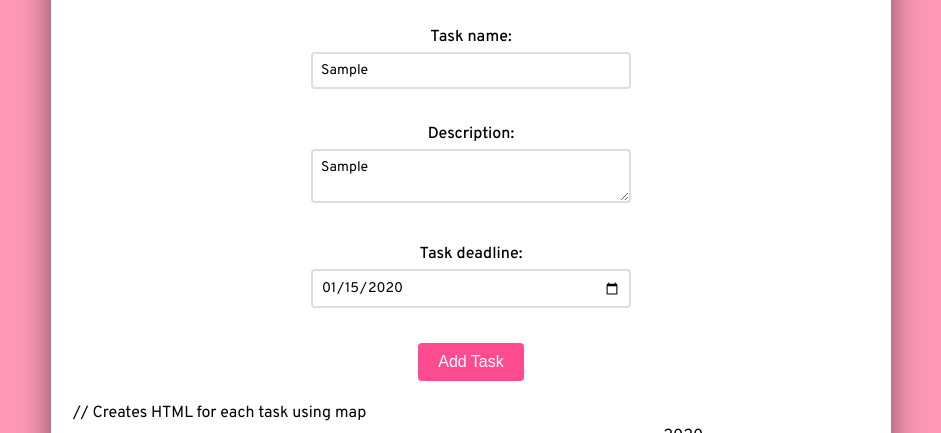
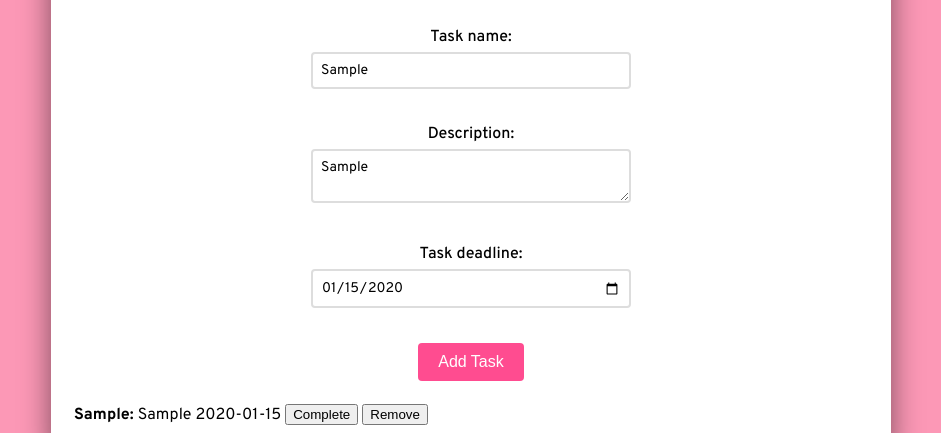
Before and after one commit to Oreo-cake/task-tracker, a plain HTML site: page index.html in a window 1280 px wide. Both pictures are taken after typing "Sample", "Sample", "2020-01-15" into the empty fields and a click on the button "Add Task". Shown: the part 365-798 px from the top of the page, without its empty margins (169-1110 px from the left). Drawn offline with Linux system fonts and the light colour scheme.

Commit message:
fixed output errors

```diff
--- a/index.html
+++ b/index.html
@@ -30,6 +30,6 @@
            <!-- Task table content here -->
        </table> <!-- Closes table -->
    </div> <!-- Closes container div -->
-   <script src="script.js"></script> <!-- Links to JavaScript file -->
+   <script src="script.js?v=3"></script> <!-- Links to JavaScript file with cache busting -->
 </body> <!-- Closes body -->
 </html> <!-- Closes HTML document -->
--- a/script.js
+++ b/script.js
@@ -21,8 +21,6 @@
     const taskDeadline = document.getElementById('taskDeadline').value; // Gets task deadline from date input
     // TODO: Validate input fields
     if (!taskName|| !taskDeadline) { // Checks if task name and deadline are filled
-    https://md2pdf.netlify.app // Random URL (appears to be a mistake)
-    8/9 // Number 8/9 (appears to be a mistake)
            alert('Task name and deadline are required!'); // Shows alert if required fields are empty
            return; // Stops function if validation fails
        }
@@ -32,19 +30,39 @@
        render(); // Calls render function to update display
     }
     // Function to render tasks in the table
-    function render() { // Defines function to display tasks
-       // TODO: Use array methods to create a new table row of data for each item in the arr
-         // I added a colon after task.name to clearly separate task name from task desc
+    function render() { // Defines function to display tasks without using template strings
+       taskTable.innerHTML = ''; // Clear the table content
+       tasks.forEach(task => {
+           const row = document.createElement('tr');
 
-       taskTable.innerHTML = tasks.map(task => ` // Creates HTML for each task using map
-           <tr> // Creates table row
-               <td>${task.name}:</td> // Creates cell with task name and colon
-               <td>${task.description}</td> // Creates cell with task description
-               <td>${task.deadline}</td> // Creates cell with task deadline
-               <td><button onclick="markTaskComplete(this)">Complete</button></td> // Creates cell with Complete button
-               <td><button onclick="removeTask(this)">Remove</button></td> // Creates cell with Remove button
-           </tr> // Closes table row
-       `).join(''); // Joins all HTML strings together
+           const nameCell = document.createElement('td');
+           nameCell.textContent = `${task.name}:`;
+           row.appendChild(nameCell);
+
+           const descCell = document.createElement('td');
+           descCell.textContent = task.description;
+           row.appendChild(descCell);
+
+           const deadlineCell = document.createElement('td');
+           deadlineCell.textContent = task.deadline;
+           row.appendChild(deadlineCell);
+
+           const completeCell = document.createElement('td');
+           const completeBtn = document.createElement('button');
+           completeBtn.textContent = 'Complete';
+           completeBtn.setAttribute('onclick', 'markTaskComplete(this)');
+           completeCell.appendChild(completeBtn);
+           row.appendChild(completeCell);
+
+           const removeCell = document.createElement('td');
+           const removeBtn = document.createElement('button');
+           removeBtn.textContent = 'Remove';
+           removeBtn.setAttribute('onclick', 'removeTask(this)');
+           removeCell.appendChild(removeBtn);
+           row.appendChild(removeCell);
+
+           taskTable.appendChild(row);
+       });
     }
     // Function to mark a task as complete
     function markTaskComplete(button) { // Defines function to mark task complete
```
